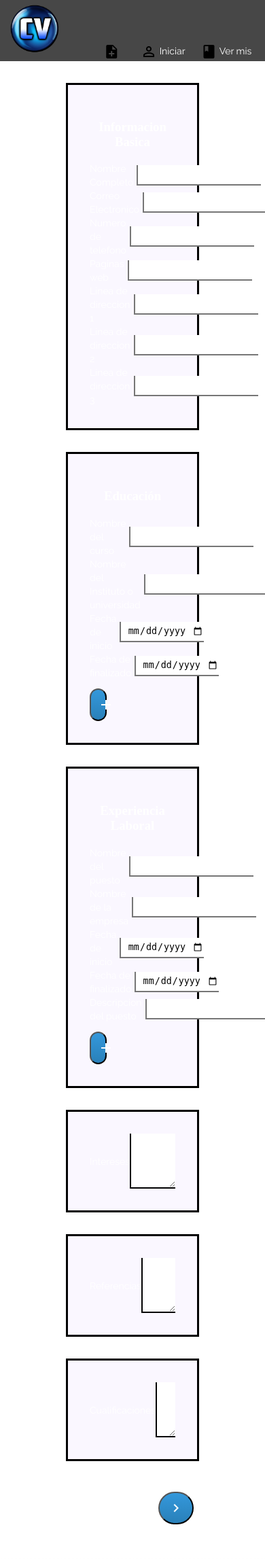
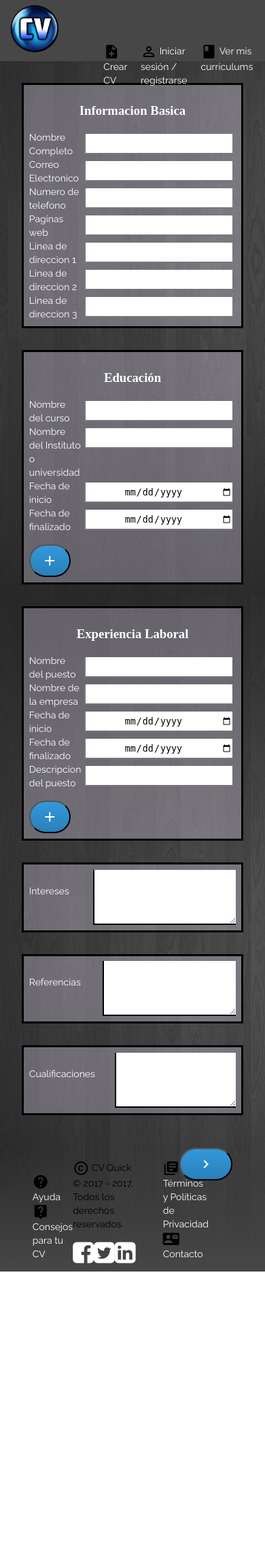
Before and after one commit to CvQuick/CvQuick, a PHP site: page /Formulario.html in a window 390 px wide. Shown: the top 2294 px of the page at 68% size. After the commit the page ends 1871 px from the top, so only its background shows below. Run offline with PHP 8.4, Linux system fonts and the light colour scheme.

Commit message:
Mejorados botones y campos de formulario

```diff
--- a/css/style.css
+++ b/css/style.css
@@ -114,11 +114,19 @@
 Establecemos el espacios entre todos los elementos formulario de nuestra página
  */
 .form-group {
-  display: flex;
-  align-items: center;
-  justify-content: space-between;
+  /*display: flex;*/
+  /*align-items: center;*/
+  /*justify-content: space-between;*/
+  display: grid;
+  grid-template-columns: repeat(8, 1fr);
 }
 
+.form-group label{
+  grid-column: 1 / span 2;
+}
+.form-group input, .form-group textarea{
+  grid-column: 3 / span 6;
+}
 /*
 Establecemos los bordes de los inputs y centramos el contenido de los mismos
  */
@@ -189,8 +197,9 @@
   clear: both;
 }
 
-.add, .submit {
+input[type="button"], input[type="submit"], button {
   width: 20%;
+  font-size: 1em;
 }
 
 /*
@@ -440,6 +449,9 @@
         a las páginas
         */
         /*Esto es sólo una prueba, habría que borrarlo y añadir aquí el css para nuestra página completa*/
-        background-image: none;
+        display: inline;
     }
+  .subsection{
+    padding: 2%;
+  }
 }
```
